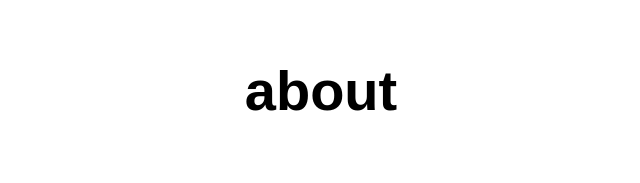
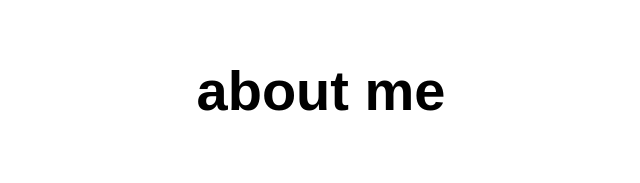
Before and after one commit to mkarmark/afd-repo-1, a plain HTML site: page src/about.html in a window 1280 px wide. Shown: the whole page, without its empty margins (319-959 px from the left). Drawn offline with Linux system fonts and the light colour scheme.

Commit message:
Update about.html

```diff
--- a/src/about.html
+++ b/src/about.html
@@ -10,7 +10,7 @@
 
 <body>
   <main>
-    <h1>about</h1>
+    <h1>about me</h1>
   </main>
 </body>
 
```
